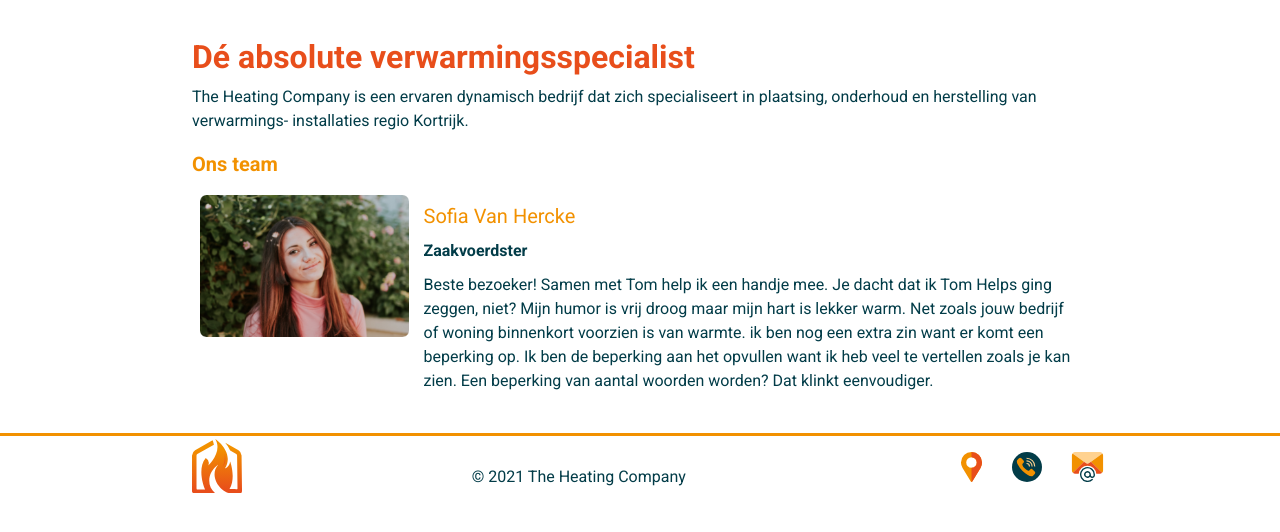
After one commit to AntonLabeeuw/heating-company-team2, a PHP site: page /teamcomponent.html in a window 1280 px wide. The commit adds this page. Shown: the top 532 px of the page. Run offline with PHP 8.4, Linux system fonts and the light colour scheme; some libraries are stand-ins or nearby versions.

Commit message:
elementen stonden niet goed + team

```diff
--- a/css/_components.scss
+++ b/css/_components.scss
@@ -261,3 +261,10 @@
     color: $color-blue;
   }
 }
+
+.c-team {
+  &-title {
+    font-weight: 800;
+    margin-bottom: 1rem;
+  }
+}
--- a/css/_elements.scss
+++ b/css/_elements.scss
@@ -5,7 +5,6 @@ body {
     font-family: $font-family;
 }
 h1 {
-
     font-size: 3.2rem;
     color: $color-red;
     font-weight: bold;
@@ -16,43 +15,7 @@ h1 {
     font-weight: bold;
     margin-top: $h1-margin-T;
     margin-bottom: $h1-margin-B;
-
 }
-
-h2 {
-  font-size: 2rem;
-  color: $color-orange;
-  font-weight: bold;
-  margin-top: $h2-margin-T-B;
-  margin-bottom: $h2-margin-T-B;
-}
-h3 {
-    font-size: 2rem;
-
-    color: $color-orange;
-    margin-top: $h3-margin-T;
-    font-size: 3.2rem;
-    color: $color-red;
-    font-weight: bold;
-    margin-top: $h1-margin-T;
-    margin-bottom: $h1-margin-B;
-
-    @media screen and (max-width: 500px) {
-        font-size: 2rem;
-    }
-
-    font-size: 3.2rem;
-    color: $color-red;
-    font-weight: bold;
-    margin-top: $h1-margin-T;
-    margin-bottom: $h1-margin-B;
-
-    @media screen and (max-width: 500px) {
-        font-size: 2rem;
-    }
-
-}
-
 h2 {
     font-size: 2rem;
     color: $color-orange;
@@ -122,5 +85,4 @@ p {
             background-color: $color-orange;
         }
     }
-
 }
--- a/css/screen.css
+++ b/css/screen.css
@@ -18,42 +18,6 @@ h1 {
   font-weight: bold;
   margin-top: 4rem;
   margin-bottom: 1rem;
-}
-
-h2 {
-  font-size: 2rem;
-  color: #f29100;
-  font-weight: bold;
-  margin-top: 2rem;
-  margin-bottom: 2rem;
-}
-
-h3 {
-  font-size: 2rem;
-  color: #f29100;
-  margin-top: 1rem;
-  font-size: 3.2rem;
-  color: #e84e1b;
-  font-weight: bold;
-  margin-top: 4rem;
-  margin-bottom: 1rem;
-  font-size: 3.2rem;
-  color: #e84e1b;
-  font-weight: bold;
-  margin-top: 4rem;
-  margin-bottom: 1rem;
-}
-
-@media screen and (max-width: 500px) {
-  h3 {
-    font-size: 2rem;
-  }
-}
-
-@media screen and (max-width: 500px) {
-  h3 {
-    font-size: 2rem;
-  }
 }
 
 h2 {
@@ -826,6 +790,11 @@ input[type="checkbox"] {
   color: #023c48;
 }
 
+.c-team-title {
+  font-weight: 800;
+  margin-bottom: 1rem;
+}
+
 .c-login-titel {
   text-align: center;
 }
--- a/designsystem.html
+++ b/designsystem.html
@@ -5,6 +5,7 @@
     <!-- Required meta tags -->
     <meta charset="utf-8">
     <meta name="viewport" content="width=device-width, initial-scale=1, shrink-to-fit=no">
+    <title>design system</title>
     <!-- Compiled and minified CSS -->
     <link rel="stylesheet" href="https://cdnjs.cloudflare.com/ajax/libs/materialize/1.0.0/css/materialize.min.css">
     <!-- Compiled and minified JavaScript -->
--- a/policy.html
+++ b/policy.html
@@ -5,6 +5,7 @@
     <!-- Required meta tags -->
     <meta charset="utf-8">
     <meta name="viewport" content="width=device-width, initial-scale=1, shrink-to-fit=no">
+    <title>Policy statement</title>
     <!-- Compiled and minified CSS -->
     <link rel="stylesheet" href="https://cdnjs.cloudflare.com/ajax/libs/materialize/1.0.0/css/materialize.min.css">
     <!-- Compiled and minified JavaScript -->
--- /dev/null
+++ b/teamcomponent.html
@@ -0,0 +1,88 @@
+<!doctype html>
+<html lang="nl">
+
+<head>
+    <!-- Required meta tags -->
+    <meta charset="utf-8">
+    <meta name="viewport" content="width=device-width, initial-scale=1, shrink-to-fit=no">
+    <title>team component</title>
+    <!-- Compiled and minified CSS -->
+    <link rel="stylesheet" href="https://cdnjs.cloudflare.com/ajax/libs/materialize/1.0.0/css/materialize.min.css">
+    <!-- Compiled and minified JavaScript -->
+    <script src="https://cdnjs.cloudflare.com/ajax/libs/materialize/1.0.0/js/materialize.min.js"></script>
+    <!--Import Google Icon Font-->
+    <link href="https://fonts.googleapis.com/icon?family=Material+Icons" rel="stylesheet">
+    <!-- font awesome -->
+    <script src="https://kit.fontawesome.com/e3d5c31b7b.js" crossorigin="anonymous"></script>
+    <!--Import AOS effect-->
+    <link rel="stylesheet" href="https://unpkg.com/aos@next/dist/aos.css" />
+    <script src="https://unpkg.com/aos@2.3.1/dist/aos.js"></script>
+    <script src="js/effect.js"></script>
+    <!--Import materialize.css-->
+    <link type="text/css" rel="stylesheet" href="css/materialize.min.css" media="screen,projection" />
+    <!-- eigen CSS -->
+    <link rel="stylesheet" href="css/screen.css" />
+    <!-- jQuery -->
+    <script src="https://code.jquery.com/jquery-2.2.4.min.js"
+        integrity="sha256-BbhdlvQf/xTY9gja0Dq3HiwQF8LaCRTXxZKRutelT44=" crossorigin="anonymous"></script>
+    <!--Import AOS effect-->
+    <link rel="stylesheet" href="https://unpkg.com/aos@next/dist/aos.css" />
+    <script src="https://unpkg.com/aos@2.3.1/dist/aos.js"></script>
+    <script src="js/effect.js"></script>
+</head>
+
+<body>
+    <header>
+    </header>
+    <main>
+        <div class="container">
+            <div class="row">
+                <h1> Dé absolute verwarmingsspecialist</h1>
+                <p>The Heating Company is een ervaren dynamisch bedrijf dat zich specialiseert in plaatsing, onderhoud
+                    en
+                    herstelling van verwarmings-
+                    installaties regio Kortrijk.</p>
+                <h2> Ons team</h2>
+                <!-- het componentje voor teams -->
+                <div class="c-team col l3">
+                    <img class="c-team-img" src="images/team-voorbeeld.png" alt="vrouw">
+                </div>
+                <div class="c-team col l9">
+                    <h3>Sofia Van Hercke</h3>
+                    <p class="c-team-title">Zaakvoerdster</p>
+                    <p>Beste bezoeker! Samen met Tom help ik een handje mee. Je dacht dat ik Tom Helps ging
+                        zeggen, niet? Mijn humor is vrij droog maar mijn hart is lekker warm. Net zoals jouw bedrijf
+                        of woning binnenkort voorzien is van warmte. ik ben nog een extra zin want er komt een beperking
+                        op. Ik ben de beperking aan het opvullen want ik heb veel
+                        te vertellen zoals je kan zien. Een beperking van aantal woorden worden? Dat klinkt
+                        eenvoudiger. </p>
+                </div>
+            </div>
+        </div>
+    </main>
+    <!-- dit is de footer -->
+    <footer class="c-footer">
+        <div class="c-footer__row container">
+            <div class="c-footer__logo">
+                <img src="icons/footer-logo.svg" class="c-footer__logo-klein" alt="The Heating Company logo"
+                    title="The Heating Company logo" />
+                <img src="icons/logo-groot.svg" class="c-footer__logo-groot" alt="The Heating Company logo"
+                    title="The Heating Company logo" />
+            </div>
+            <div class="c-footer__copyright">
+                <p>© 2021 The Heating Company</p>
+            </div>
+            <div class="c-footer__icons">
+                <a href="https://www.google.com/maps/place/Howest,+Campus+Kortrijk+Weide+-+Gebouw+A/@50.8240996,3.2479844,17z/data=!4m8!1m2!2m1!1skortrijk+campus+weide!3m4!1s0x47c33ae91da1e207:0xf60becfabc37b39c!8m2!3d50.8240996!4d3.2501731"
+                    target="_blank">
+                    <img src="icons/footer-mark.svg" class="c-footer__icon" alt="Adres" title="Adres"></a>
+                <a href="tel:+32 56 56 56 16"><img src="icons/footer-phone.svg" class="c-footer__icon"
+                        alt="contacteer ons via telefoon" title="contacteer ons via telefoon"></a>
+                <a href="mailto:info@theheatingcompany.be?subject=Contacteer mij&"> <img src="icons/footer-mail.svg"
+                        class="c-footer__icon" alt="contacteer ons via mail"></a>
+            </div>
+        </div>
+    </footer>
+</body>
+
+</html>
```
Also changed, not shown: images/team-voorbeeld.png (added), 1 other file. Lines whose indentation alone changed are shown as unchanged.
